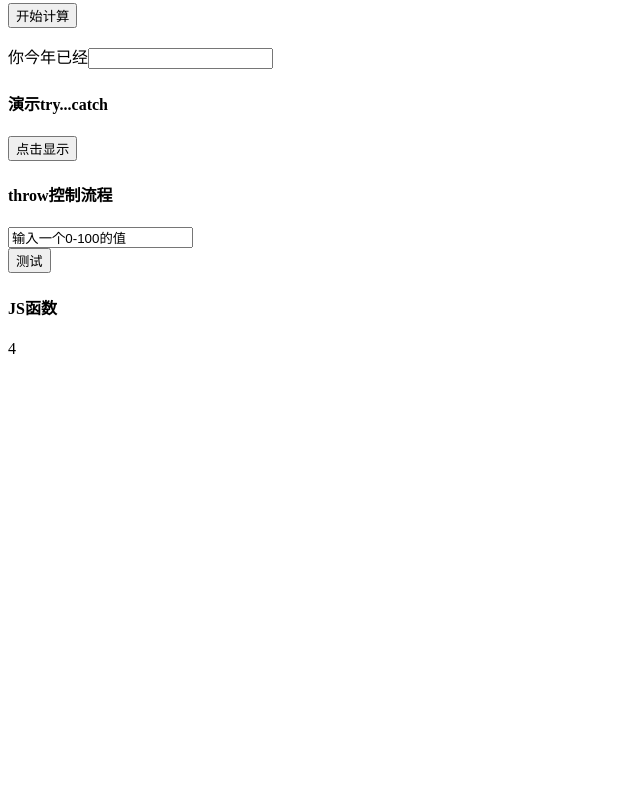
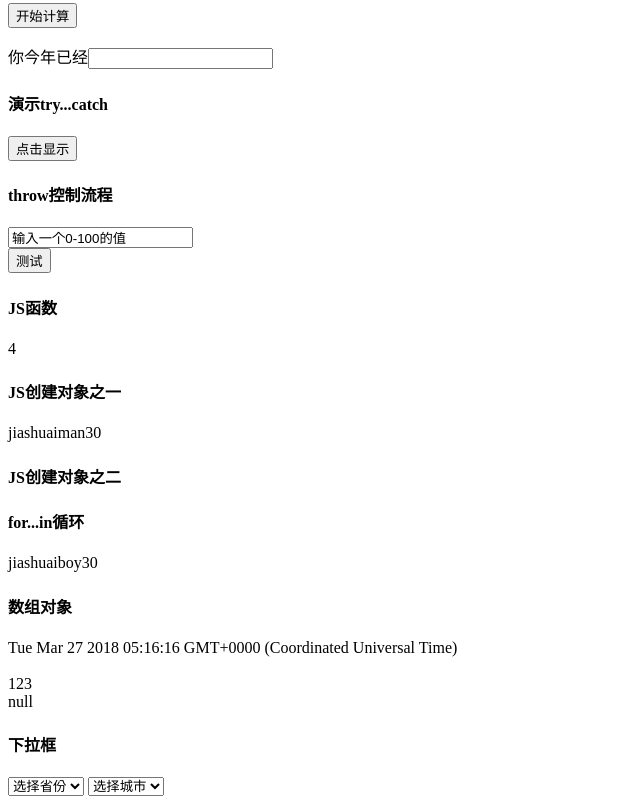
Before and after one commit to jxl18275133216/learn-JS, a plain HTML site: page js/JS.html in a window 1280 px wide. Shown: the part 2050-2854 px from the top of the page, without its empty margins (0-640 px from the left). Before the commit the page ends 2424 px from the top, so only its background shows below. Drawn offline with Linux system fonts and the light colour scheme.

Commit message:
分类归纳

```diff
--- a/JS.html
+++ b/js/JS.html
@@ -207,14 +207,63 @@
 		var x = function(a,b){return a*b};
 		p.innerHTML = x(1,4,3,1);
 	</script>
+	<h4>JS创建对象之一</h4>
+	<script>
+		var person= new Object();
+		person.name="jiashuai";
+		person.sex="man";
+		person.age="30";
+		//alert(person);
+		document.write(person.name+person.sex+person.age);
+	</script>
+	<h4>JS创建对象之二</h4>
+	<script>
+		function person(name,sex,age){
+			this.name = name;
+			this.sex = sex;
+			this.age = age;
+		}
+		var boy = new person("jiashuai","boy","30");
+		var gril = new person("nvshen","gril","20");
+		console.log(boy+gril);
+		//alert(boy);
+	</script>
+	<h4>for...in循环</h4>
+	<script>
+		var person = {name:"jiashuai",sex:"boy",age:"30"};
+		var txt = "";
+		for(x in person){
+			txt += person[x];
+		}
+		document.write(txt);
+	</script>
 
-
-
-
-
-
-
-
-
+	<h4>数组对象</h4>
+	<script>
+		var array = new Array();
+		array[0] = new Date();
+		array[1] = "";
+		array[2] = 123;
+		array[3] = null;
+		for(i in array){
+			document.write(array[i]+"<br>");
+		}
+	</script>
+	<h4>下拉框</h4>
+	<select name="" id="a1" onchange="addOption()">
+		<option value="">选择省份</option>
+	</select>
+	<select name="" id="a2">
+		<option value="">选择城市</option>
+	</select>
+	<script>
+		var 四川 = new Array("成都","南充","绵阳");
+		var 北京 = ["北狗","京狗","北京狗"];
+		function addOption(){
+			var select1 = document.getElementById("a1");
+			var select2 = document.getElementById("a2");
+			select1.innerHTML = "<option>四川</option>";
+		}
+	</script>
 </body>
 </html>
```
Also changed, not shown: html/html.html (renamed from html.html), html/html全局变量.xml (renamed from html全局变量.xml), html/html学习.txt (renamed from html学习.txt), html/html标签列表.txt (renamed from html标签列表.txt), html/new 1.html (renamed from new 1.html), js/JavaScript.txt.
